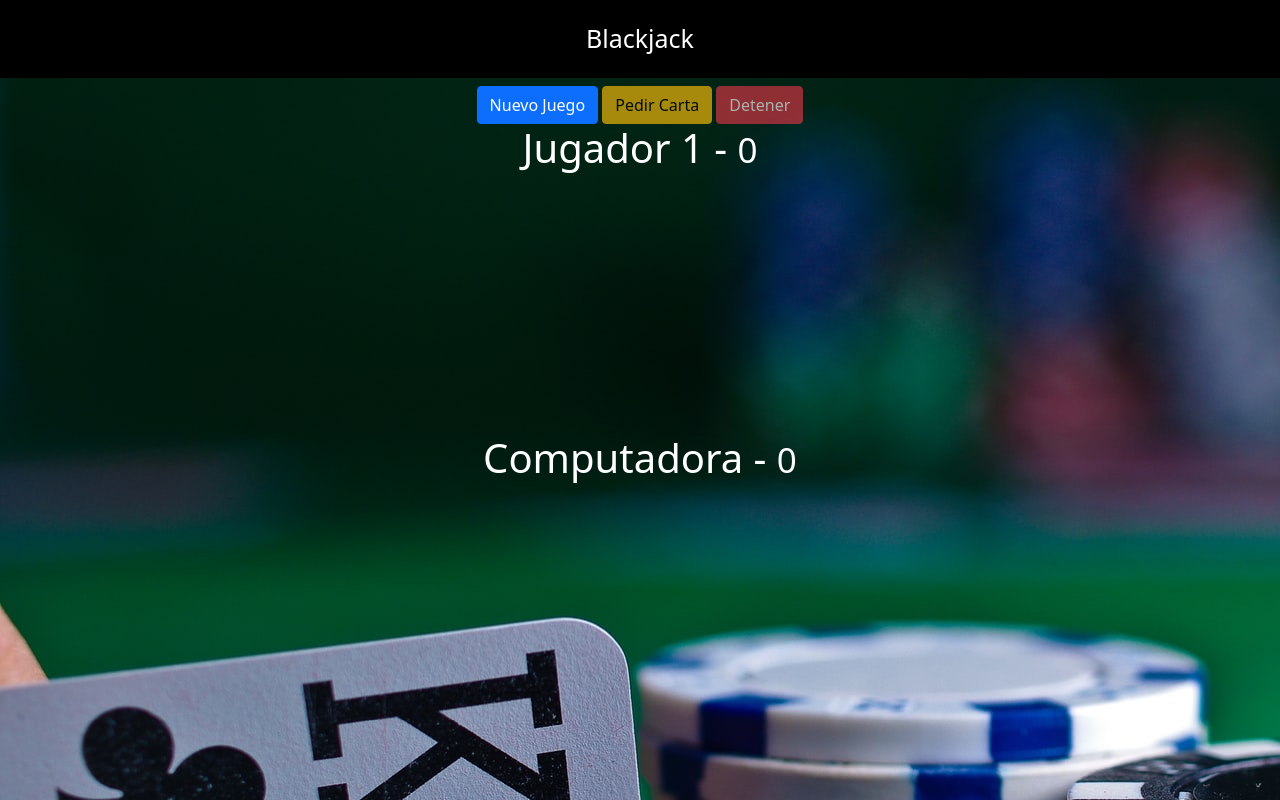
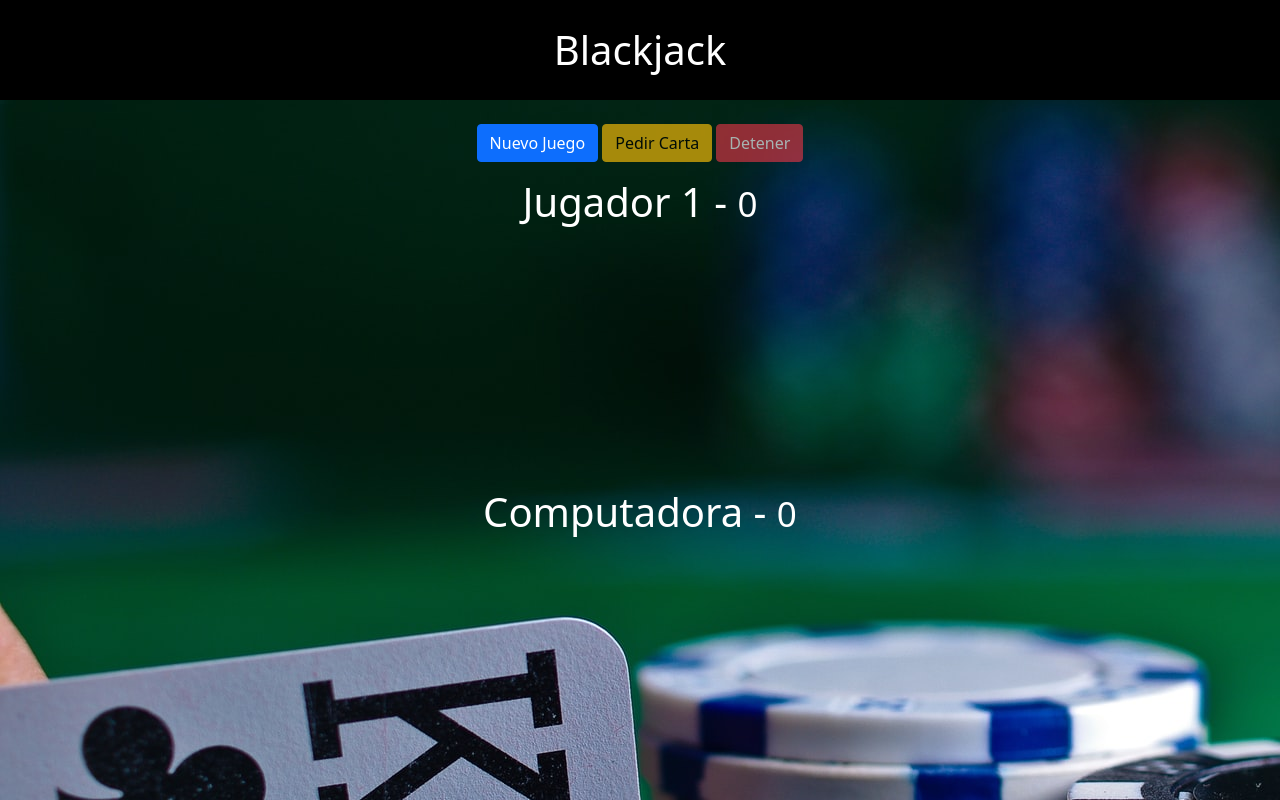
Before and after one commit to franj1748/Blackjack-21, a plain HTML site: page index.html in a window 1280 px wide. Drawn offline with nearby package versions, Linux system fonts and the light colour scheme.

Commit message:
Blackjack

```diff
--- a/assets/css/style.css
+++ b/assets/css/style.css
@@ -8,7 +8,7 @@ html, body{
     background-color: black;
     color: white;
     padding: 20px;
-    font-size: 25px;
+    font-size: 40px;
 }
 
 .carta{
--- a/assets/js/juego.js
+++ b/assets/js/juego.js
@@ -101,7 +101,7 @@
             if (puntosComputadora === puntosMinimos){
                 swal({
                     title: "¡Empate!",
-                    text: `Tanto tu como la computadora han conseguido ${puntosComputadora} puntos.`,
+                    text: `Tanto tú, como la computadora han conseguido ${puntosComputadora} puntos.`,
                     icon: "info",
                     buttons: ["Cerrar", "Nuevo juego"],
                     }).then((willDelete) => {
--- a/index.html
+++ b/index.html
@@ -13,7 +13,7 @@
     <header class="cabecero">
         Blackjack
     </header>
-    <div class="row mt-2 text-center">
+    <div class="row mt-2 text-center m-3 mt-4">
         <div class="col">
             <button id="btn-nuevo" class="btn btn-primary">Nuevo Juego</button>
             <button id="btn-pedir" disabled="disabled" class="btn btn-warning">Pedir Carta</button>
```
